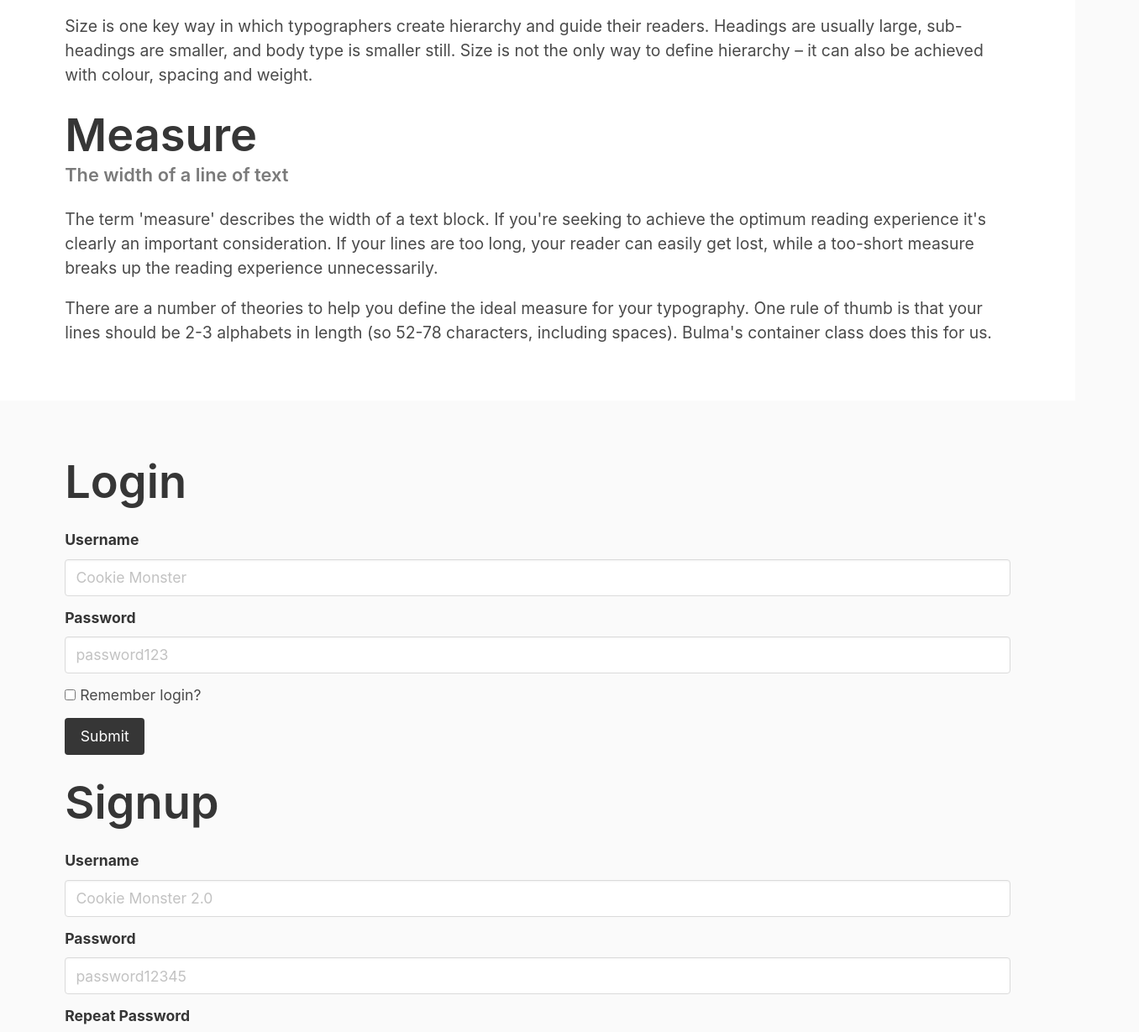
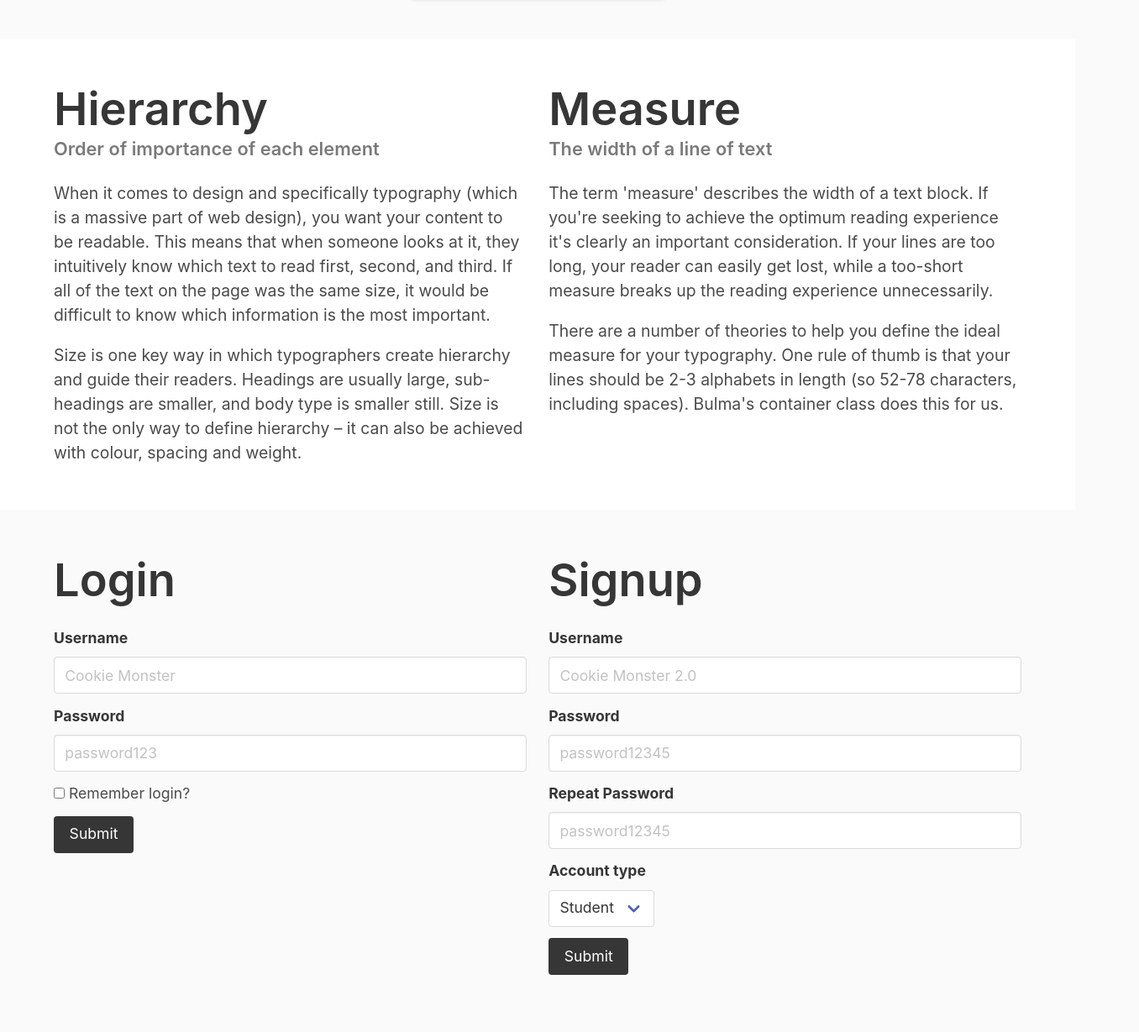
Before and after one commit to jdmar3-comp426/a02-hmhass, a website: page index.html in a window 1280 px wide. Shown: the part 3248-4477 px from the top of the page at 84% size, 1356 px wide, since content can reach past the window. Drawn offline with nearby package versions, Linux system fonts and the light colour scheme; a web font is replaced by a local one.

Commit message:
columns fixed

```diff
--- a/index.html
+++ b/index.html
@@ -99,7 +99,7 @@
                 <li><a>Documents</a></li>
             </ul>
         </div>
-        <div class="columns">
+        <div class="columns is-multiline justify-center">
             <div class="column">
                 <img src="images/all-01.jpg" alt="Pictures">
             </div>
@@ -118,7 +118,7 @@
 <section class="section has-background-white">
     <div class="container">
         <div class="content">
-            <div class="">
+            <div class="columns">
                 <div class="column">
                     <h1 class="title">Hierarchy</h1>
                     <h5 class="subtitle has-text-grey">Order of importance of each element</h5>
@@ -153,7 +153,7 @@
 </section>
 <section class="section">
     <div class="container">
-        <div class="">
+        <div class="columns">
             <div class="column">
                 <h1 class="title">Login</h1>
                 <form>
```
